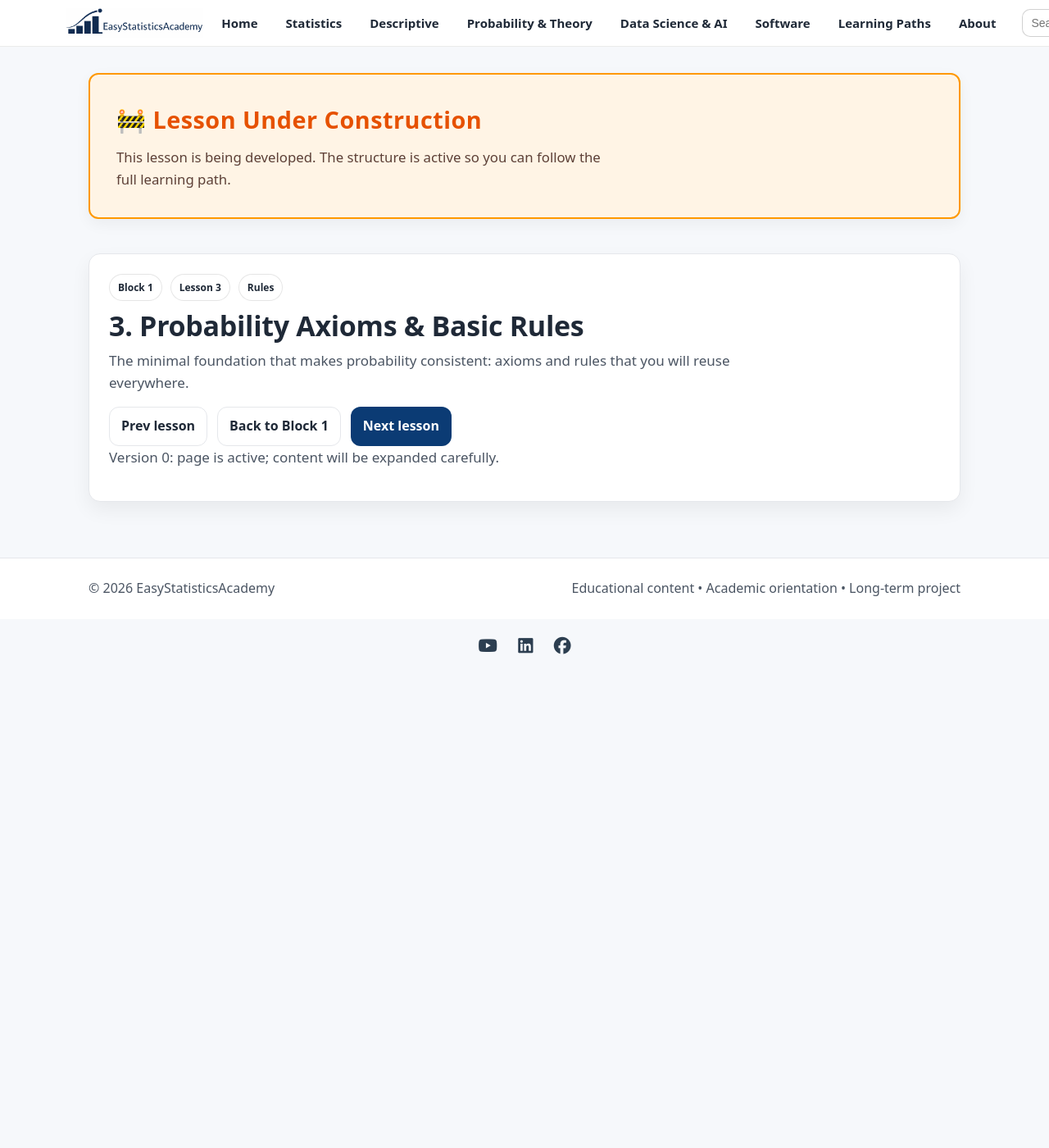
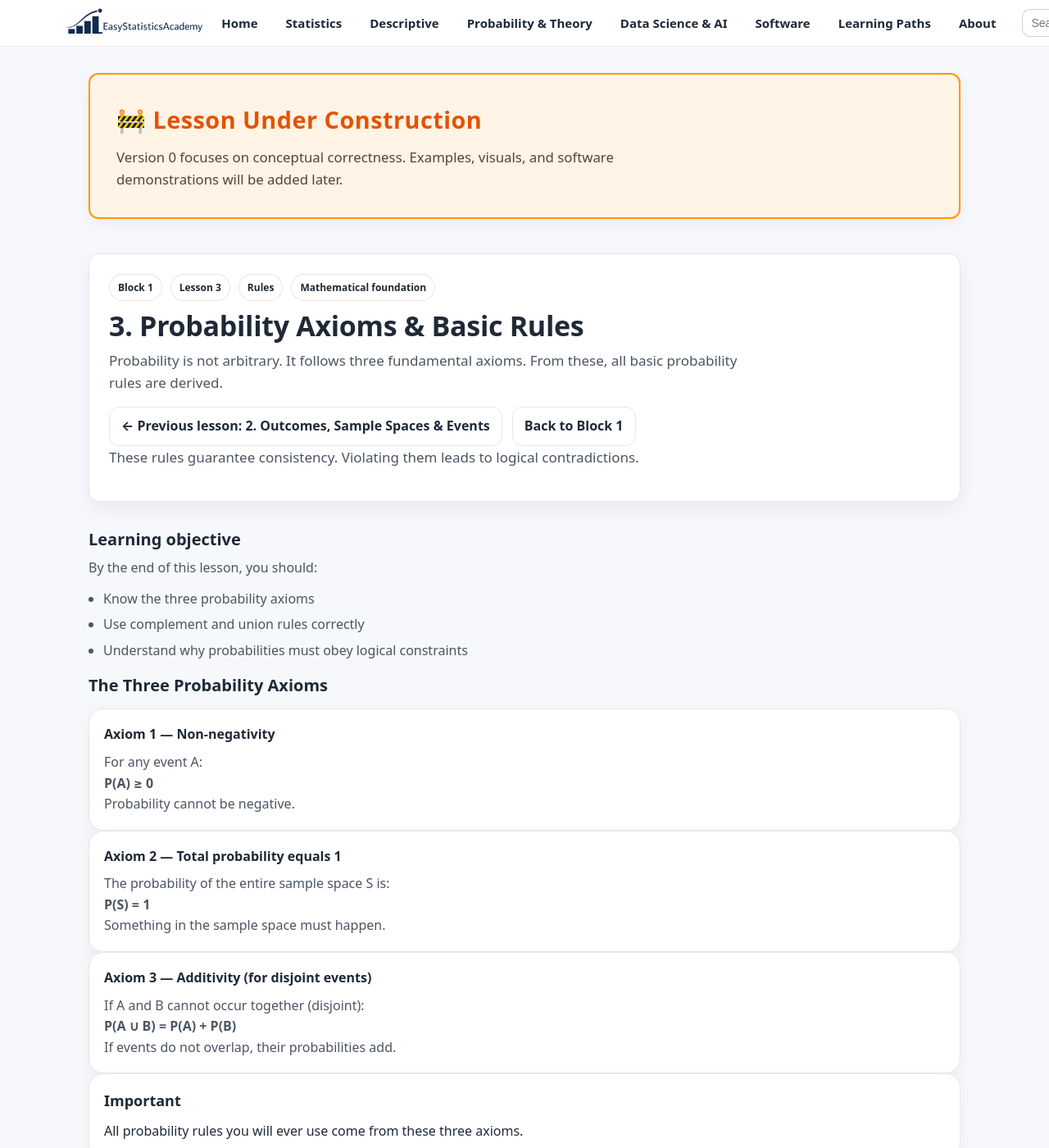
Before and after one commit to ammar-homaida-statistics/easystatisticsacademy, a Jekyll site: the page built from probability/basics/probability-axioms-and-basic-rules/index.md, in a window 1280 px wide and 1400 px high. Shown: the whole window at 82% size. Built offline with Jekyll 4.4.1, drawn with Linux system fonts in a browser that asks for light colours; some of the changed text lies outside the part shown.

Commit message:
Add lesson content

```diff
--- a/probability/basics/probability-axioms-and-basic-rules/index.md
+++ b/probability/basics/probability-axioms-and-basic-rules/index.md
@@ -1,22 +1,27 @@
 ---
 layout: default
 title: "3. Probability Axioms & Basic Rules"
-description: "Axioms, probability bounds, complement rule, and union rule — the core toolkit."
+description: "The three probability axioms and the fundamental rules derived from them: complement, union, and bounds."
 permalink: /probability/basics/probability-axioms-and-basic-rules/
 sidebar: false
 ---
 
+<!-- UNDER CONSTRUCTION NOTICE -->
 <section class="section section-slim">
   <div class="callout" style="background:#fff4e5; border:2px solid #ff9800; padding:2rem; border-radius:12px;">
     <div class="callout-copy">
-      <h2 style="margin-top:0; color:#e65100; font-size:1.8rem; letter-spacing:0.5px;">🚧 Lesson Under Construction</h2>
+      <h2 style="margin-top:0; color:#e65100; font-size:1.8rem; letter-spacing:0.5px;">
+        🚧 Lesson Under Construction
+      </h2>
       <p style="margin:0; font-size:1.05rem; color:#5d4037; line-height:1.6;">
-        This lesson is being developed. The structure is active so you can follow the full learning path.
+        Version 0 focuses on conceptual correctness. Examples, visuals, and software demonstrations
+        will be added later.
       </p>
     </div>
   </div>
 </section>
 
+<!-- ✅ Update last visited lesson -->
 <script>
   (function () {
     var KEY = "esa_continue_probability_basics_lesson_v0";
@@ -31,24 +36,211 @@
 <section class="hero hero-section">
   <div class="hero-card">
     <div class="hero-copy">
+
       <div class="badge-row">
         <span class="badge">Block 1</span>
         <span class="badge">Lesson 3</span>
         <span class="badge">Rules</span>
+        <span class="badge">Mathematical foundation</span>
       </div>
 
       <h1>3. Probability Axioms &amp; Basic Rules</h1>
+
       <p class="lead">
-        The minimal foundation that makes probability consistent: axioms and rules that you will reuse everywhere.
+        Probability is not arbitrary. It follows three fundamental axioms.
+        From these, all basic probability rules are derived.
       </p>
 
       <div class="hero-actions">
-        <a class="btn btn-outline" href="/probability/basics/outcomes-sample-spaces-events/">Prev lesson</a>
+        <a class="btn btn-outline" href="/probability/basics/outcomes-sample-spaces-events/">
+          ← Previous lesson: 2. Outcomes, Sample Spaces & Events
+        </a>
         <a class="btn btn-outline" href="/probability/basics/">Back to Block 1</a>
-        <a class="btn" href="/probability/basics/union-intersection-and-venn-thinking/">Next lesson</a>
       </div>
 
-      <p class="muted-mini">Version 0: page is active; content will be expanded carefully.</p>
+      <p class="muted-mini">
+        These rules guarantee consistency. Violating them leads to logical contradictions.
+      </p>
+
     </div>
   </div>
 </section>
+
+<section class="section">
+  <div class="section-head">
+    <h2>Learning objective</h2>
+    <p>
+      By the end of this lesson, you should:
+    </p>
+  </div>
+
+  <ul class="bullets">
+    <li>Know the three probability axioms</li>
+    <li>Use complement and union rules correctly</li>
+    <li>Understand why probabilities must obey logical constraints</li>
+  </ul>
+</section>
+
+<section class="section">
+  <div class="section-head">
+    <h2>The Three Probability Axioms</h2>
+  </div>
+
+  <div class="card">
+    <h3>Axiom 1 — Non-negativity</h3>
+    <p>
+      For any event A:
+    </p>
+    <p><strong>P(A) ≥ 0</strong></p>
+    <p>
+      Probability cannot be negative.
+    </p>
+  </div>
+
+  <div class="card">
+    <h3>Axiom 2 — Total probability equals 1</h3>
+    <p>
+      The probability of the entire sample space S is:
+    </p>
+    <p><strong>P(S) = 1</strong></p>
+    <p>
+      Something in the sample space must happen.
+    </p>
+  </div>
+
+  <div class="card">
+    <h3>Axiom 3 — Additivity (for disjoint events)</h3>
+    <p>
+      If A and B cannot occur together (disjoint):
+    </p>
+    <p><strong>P(A ∪ B) = P(A) + P(B)</strong></p>
+    <p>
+      If events do not overlap, their probabilities add.
+    </p>
+  </div>
+
+  <div class="callout">
+    <div class="callout-copy">
+      <h2>Important</h2>
+      <p style="margin:0;">
+        All probability rules you will ever use come from these three axioms.
+      </p>
+    </div>
+  </div>
+</section>
+
+<section class="section">
+  <div class="section-head">
+    <h2>Derived Rule 1 — Complement Rule</h2>
+  </div>
+
+  <div class="card">
+    <p>
+      The probability that event A does not occur is:
+    </p>
+    <p><strong>P(Aᶜ) = 1 − P(A)</strong></p>
+    <p>
+      This follows directly from Axiom 2.
+    </p>
+  </div>
+
+  <div class="callout">
+    <div class="callout-copy">
+      <h2>Why this rule is powerful</h2>
+      <p style="margin:0;">
+        Sometimes it is easier to compute the probability of the opposite event.
+      </p>
+    </div>
+  </div>
+</section>
+
+<section class="section">
+  <div class="section-head">
+    <h2>Derived Rule 2 — General Addition Rule</h2>
+  </div>
+
+  <div class="card">
+    <p>
+      For any two events A and B:
+    </p>
+    <p><strong>P(A ∪ B) = P(A) + P(B) − P(A ∩ B)</strong></p>
+    <p>
+      We subtract the overlap because it was counted twice.
+    </p>
+  </div>
+
+  <div class="card">
+    <h3>Special case (disjoint events)</h3>
+    <p>
+      If A and B cannot happen together:
+    </p>
+    <p><strong>P(A ∪ B) = P(A) + P(B)</strong></p>
+  </div>
+</section>
+
+<section class="section">
+  <div class="section-head">
+    <h2>Probability Bounds</h2>
+  </div>
+
+  <div class="card">
+    <p>
+      For any event A:
+    </p>
+    <p><strong>0 ≤ P(A) ≤ 1</strong></p>
+  </div>
+
+  <div class="card">
+    <p>
+      For any two events:
+    </p>
+    <p><strong>P(A ∩ B) ≤ P(A)</strong></p>
+    <p>
+      The probability of a more specific event cannot exceed the probability of a broader one.
+    </p>
+  </div>
+</section>
+
+<section class="section section-slim">
+  <div class="callout">
+    <div class="callout-copy">
+      <h2>Common mistakes</h2>
+      <ul class="bullets">
+        <li>Forgetting to subtract the intersection in the union rule</li>
+        <li>Adding probabilities of overlapping events directly</li>
+        <li>Assigning probabilities greater than 1</li>
+        <li>Ignoring whether events are disjoint</li>
+      </ul>
+    </div>
+  </div>
+</section>
+
+<section class="section section-slim">
+  <div class="callout">
+    <div class="callout-copy">
+      <h2>Outcome of this lesson</h2>
+      <ul class="bullets">
+        <li>Understand the three probability axioms</li>
+        <li>Use complement and addition rules correctly</li>
+        <li>Recognize logical consistency requirements</li>
+      </ul>
+    </div>
+  </div>
+</section>
+
+<section class="section section-slim">
+  <div class="callout">
+    <div class="callout-copy">
+      <h2>Next lesson</h2>
+      <p style="margin:0;">
+        Now we apply these rules using visual reasoning and Venn diagrams.
+      </p>
+
+      <div class="pill-row" style="margin-top:1rem;">
+        <a class="btn" href="/probability/basics/union-intersection-and-venn-thinking/">
+          Next lesson: 4. Union, Intersection & Venn Thinking →
+        </a>
+      </div>
+    </div>
+  </div>
+</section>
```
